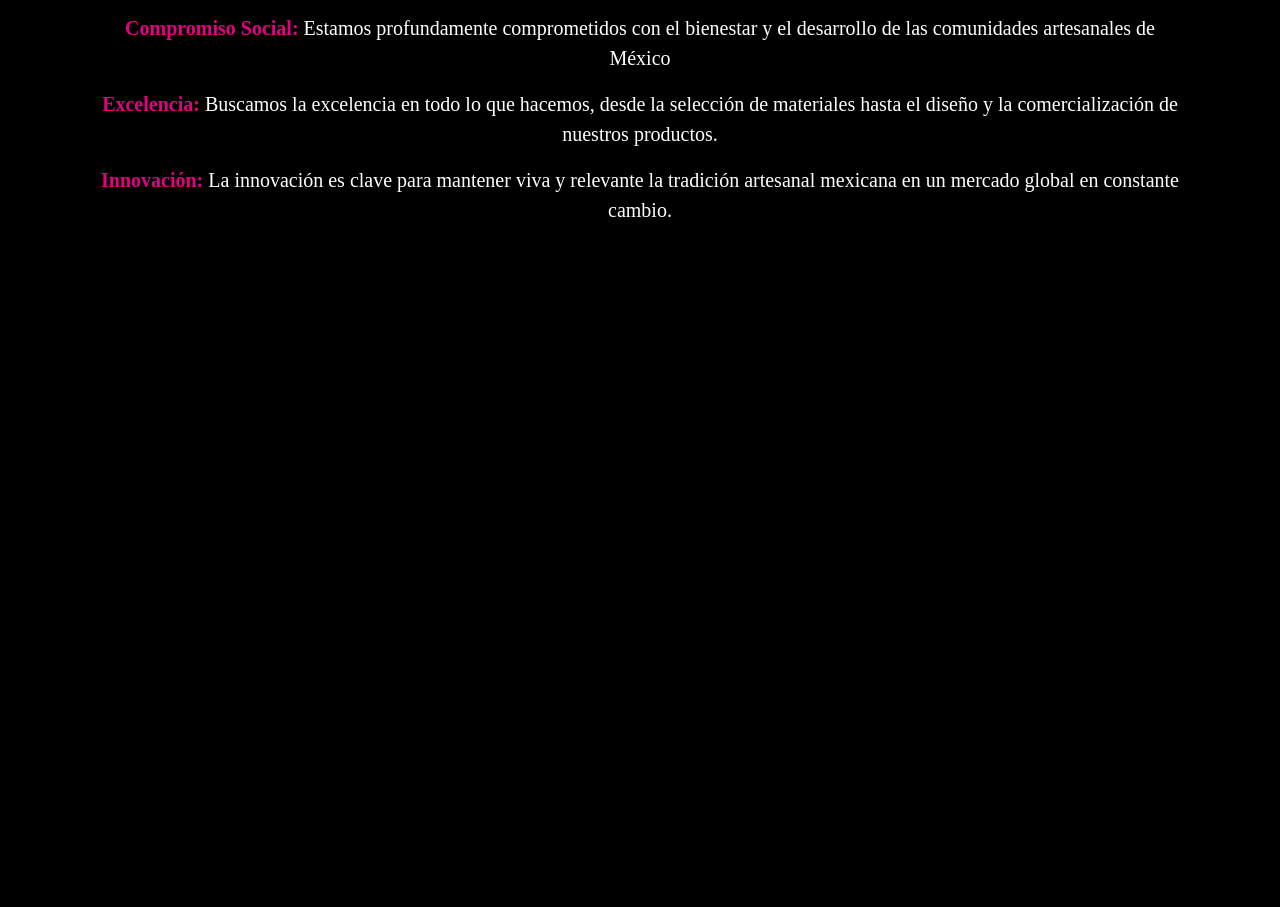
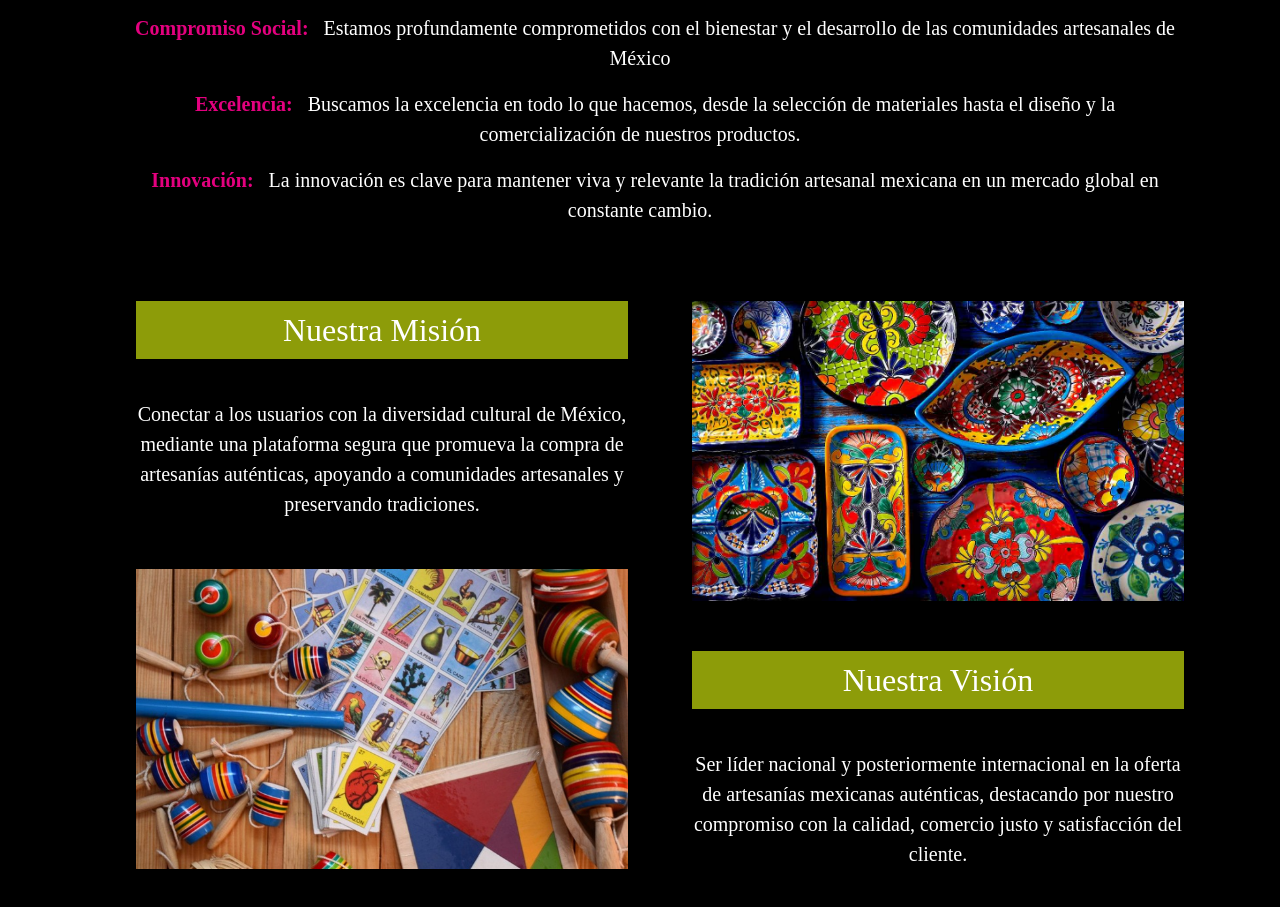
Before and after one commit to NeriArmijoMiranda/Proyecto-Dinamita-Java-Queens, a plain HTML site: page source/páginas/¿Quienes-somos/¿Quienes-somos.html in a window 1280 px wide. Shown: the part 1447-2354 px from the top of the page. Before the commit the page ends 1896 px from the top, so only its background shows below. Drawn offline with nearby package versions, Linux system fonts and the light colour scheme.

Commit message:
Se agregaron imagenes y texto a mision y vision

```diff
--- a/source/páginas/¿Quienes-somos/¿Quienes-somos.css
+++ b/source/páginas/¿Quienes-somos/¿Quienes-somos.css
@@ -88,16 +88,92 @@ font-size: 57px;
     margin: top 10px;
     font-family: Mulish;
     color: white;
-    margin-bottom: 200px;
     justify-content: center;
     text-align: center;
     font-size: 20px;
     margin-left: 100px;
 margin-right: 100px;
+margin-bottom: 0px;
 }
 .propiedades{
     color: #E4007F;
+    margin-left: 30px;
+    margin-right: 10px;
 }
+
+/* Contenido misión y visión */
+
+.contenido {
+    width: 85%;
+    margin: 0 auto;
+    display: flex;
+    justify-content: center;
+}
+.contenedor-mision {
+    color: white;
+    padding: 20px;
+    text-align: center; /* Alineación del texto al centro */
+    height: 100%; /* Ocupa el 100% de la altura disponible */
+    width: 100%;
+    margin: 20px;
+    display: flex;
+    flex-direction: column;
+    justify-content: center;
+    align-items: center;
+}
+
+.imagenmision{
+    background-image:url(/public/img/Juguetes\ mexicanos.jpg);
+    background-position: center;
+    background-size: cover;
+    height: 300px; /* Altura de la imagen */
+    width: 100%; /* Ancho completo del contenedor */
+    margin-bottom: 200px;
+
+}
+.Mision{
+    color: white; /* Color del texto */
+    font-family: Mulish;
+    text-align: center; /* Alineación del texto al centro */
+    margin-bottom: 50px; /* Espacio inferior */
+    font-size: 20px;
+}
+.contenedor-vision {
+    color: white;
+    padding: 20px;
+    text-align: center; /* Alineación del texto al centro */
+    height: 100%; /* Ocupa el 100% de la altura disponible */
+    width: 100%;
+    margin: 20px;
+    display: flex;
+    flex-direction: column;
+    justify-content: center;
+    align-items: center;
+}
+.Vision{
+    color: white; /* Color del texto */
+    font-family: Mulish;
+    text-align: center; /* Alineación del texto al centro */
+    margin-bottom: 200px; /* Espacio inferior */
+    font-size: 20px;
+}
+.imagenvision{
+    background-image:url(/public/img/Platos\ de\ ceramica\ mexicanos.jpg);
+    background-position: center;
+    background-size: cover;
+    height: 300px; /* Altura de la imagen */
+    width: 100%; /* Ancho completo del contenedor */
+    margin-bottom: 50px;
+}
+.subtitulo{
+    background-color: #8D9C09;
+    color: white;
+    text-align: center;
+    font-family: Corben;
+    padding: 10px 0;
+    width: 100%;
+    margin-bottom: 40px; /* Espacio inferior */  }
+
 
 /* Clase para pie de página */
 .footer-basic {
--- a/source/páginas/¿Quienes-somos/¿Quienes-somos.html
+++ b/source/páginas/¿Quienes-somos/¿Quienes-somos.html
@@ -107,14 +107,13 @@
     <h1 class="h1">¿Quiénes Somos?</h1>
 </section>
 
-<div class="container2">
-
-</div>
+<div class="container2"> </div>
 
 <section class="container3 mt-3 text-center">
  <p class="parrafo" style="position: static;"><b>En Yoatzin, celebramos la rica diversidad cultural y artística de México, a través de nuestras auténticas artesanías. Desde nuestros humildes inicios, nos hemos dedicado apasionadamente a preservar y promover las tradiciones artesanales que han definido generaciones en todo el país.</b></p>
 </section>
- <div class="container4">
+
+<div class="container4">
 </div>
 
 <!-- Nuestros valores -->
@@ -134,6 +133,29 @@
   </p>
 <p><b class="propiedades">Innovación:</b> La innovación es clave para mantener viva y relevante la tradición artesanal mexicana en un mercado global en constante cambio. </p>
 </section>
+
+<!-- Contenedor misión, visión -->
+
+<section class="contenido">
+  <div class="row">
+
+    <div class="col-md-6 col-5 col-5">
+  <div class="contenedor-mision col-5 col-5">
+    <h2 class="subtitulo">Nuestra Misión</h2>
+    <p class="Mision">Conectar a los usuarios con la diversidad cultural de México, mediante una plataforma segura que promueva la compra de artesanías auténticas, apoyando a comunidades artesanales y preservando tradiciones.</p>
+<div class="imagenmision"></div>
+  </div>
+  </div>
+
+      <div class="col-md-6 col-5 col-5">
+      <div class="contenedor-vision col-5 col-5">
+        <div class="imagenvision"></div>
+        <h2 class="subtitulo">Nuestra Visión</h2>
+        <p class="Vision">Ser líder nacional y posteriormente internacional en la oferta de artesanías mexicanas auténticas, destacando por nuestro compromiso con la calidad, comercio justo y satisfacción del cliente.</p>
+      </div>
+      </div>
+  </div>
+    </section>
 
 
 
```
Also changed, not shown: public/img/Juguetes mexicanos.jpg (added), public/img/Platos de ceramica mexicanos.jpg (added).
